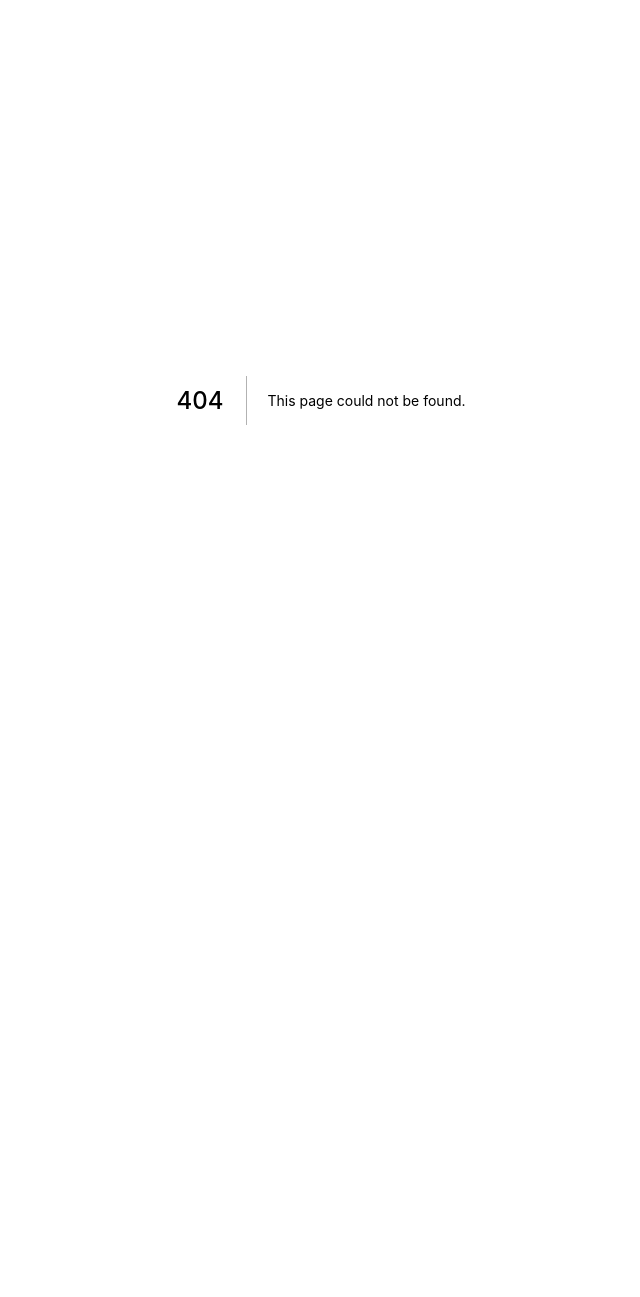
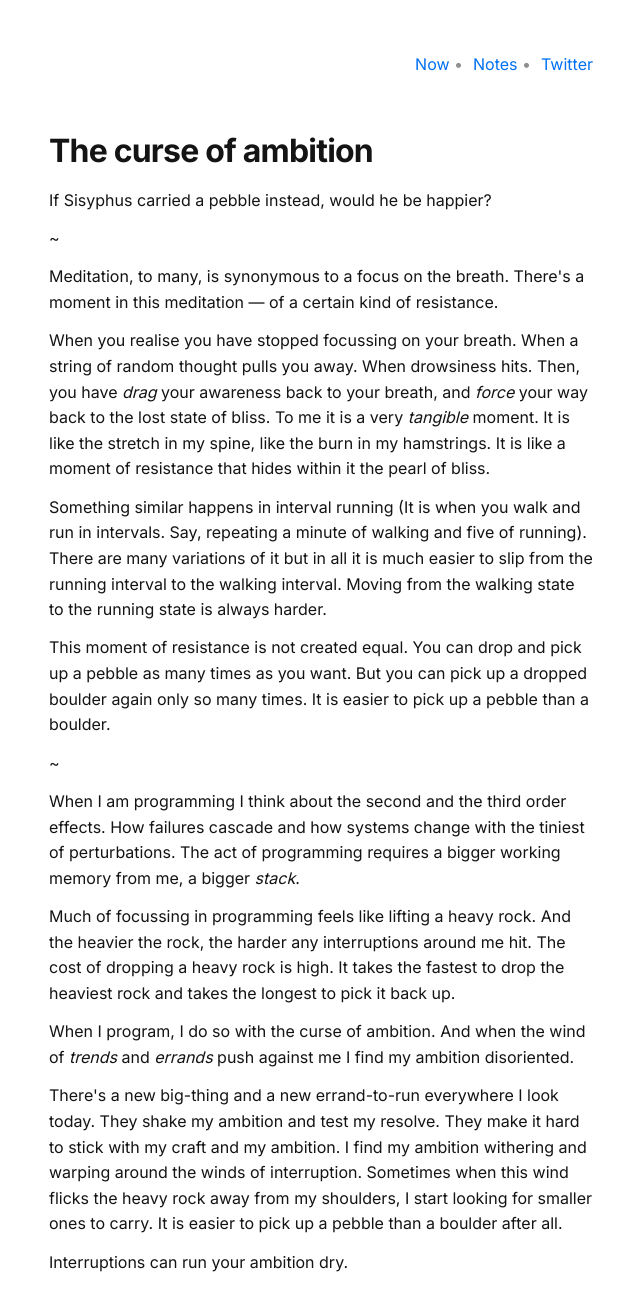
Before and after one commit to mnpw/mrinal.pw, a Next.js app: page /curse-of-ambition in a window 1280 px wide. Before the commit this address had no page. Shown: the top 1297 px of the page, without its empty margins (319-959 px from the left). Before the commit the page ends 800 px from the top, so only its background shows below. Built offline with nearby package versions, Linux system fonts and the light colour scheme.

Commit message:
add 'curse of ambition'

```diff
--- a/package.json
+++ b/package.json
@@ -10,10 +10,10 @@
     "@react-three/fiber": "^8.0.27",
     "lamina": "^1.1.20",
     "leva": "^0.9.27",
-    "next": "^12.3.4",
-    "react": "^18.0.0",
+    "next": "^13.4.19",
+    "react": "^18.2.0",
     "react-clipboard.js": "^2.0.16",
-    "react-dom": "18.0.0",
+    "react-dom": "^18.2.0",
     "react-responsive": "^9.0.0-beta.10",
     "three": "^0.141.0",
     "yarn": "^1.22.19"
--- /dev/null
+++ b/pages/curse-of-ambition/index.js
@@ -0,0 +1,27 @@
+import Layout from "../../components/layout"
+import utilStyles from '../../styles/utils.module.css'
+
+export default function Posts() {
+    return (
+        <Layout>
+            <h2 className={utilStyles.headingXl}>The curse of ambition</h2>
+            <p>If Sisyphus carried a pebble instead, would he be happier?</p>
+            <p>~</p>
+            <p>Meditation, to many, is synonymous to a focus on the breath. There's a moment in this meditation — of a certain kind of resistance.</p>
+            <p>When you realise you have stopped focussing on your breath. When a string of random thought pulls you away. When drowsiness hits. Then, you have <em>drag</em> your awareness back to your breath, and <em>force</em> your way back to the lost state of bliss. To me it is a very <em>tangible</em> moment. It is like the stretch in my spine, like the burn in my hamstrings. It is like a moment of resistance that hides within it the pearl of bliss.</p>
+            <p>Something similar happens in interval running (It is when you walk and run in intervals. Say, repeating a minute of walking and five of running). There are many variations of it but in all it is much easier to slip from the running interval to the walking interval. Moving from the walking state to the running state is always harder.</p>
+            <p>This moment of resistance is not created equal. You can drop and pick up a pebble as many times as you want. But you can pick up a dropped boulder again only so many times. It is easier to pick up a pebble than a boulder.</p>
+            <p>~</p>
+            <p>When I am programming I think about the second and the third order effects. How failures cascade and how systems change with the tiniest of perturbations. The act of programming requires a bigger working memory from me, a bigger <em>stack</em>.</p>
+            <p>Much of focussing in programming feels like lifting a heavy rock. And the heavier the rock, the harder any interruptions around me hit. The cost of dropping a heavy rock is high. It takes the fastest to drop the heaviest rock and takes the longest to pick it back up.</p>
+            <p>When I program, I do so with the curse of ambition. And when the wind of <em>trends</em> and <em>errands</em> push against me I find my ambition disoriented.</p>
+            <p>There's a new big-thing and a new errand-to-run everywhere I look today. They shake my ambition and test my resolve. They make it hard to stick with my craft and my ambition. I find my ambition withering and warping around the winds of interruption. Sometimes when this wind flicks the heavy rock away from my shoulders, I start looking for smaller ones to carry. It is easier to pick up a pebble than a boulder after all.</p>
+            <p>Interruptions can run your ambition dry.</p>
+            <p>~</p>
+            <p>All important things take time, they say, and I believe that. All important things are important because they require a copious amount of the most valuable currency there is — one's time and energy.</p>
+            <p>Importance is alchemy over time, it is the emergent property of concentrated energy.</p>
+            <p>Important becomes remarkable with the binding agent of ambition. Ambition guides time and energy to something remarkable. But when there are strong currents testing your ambition all around, it is not easy to keep going. The currents sway me in other directions, they tempt me to drop the boulder for the pebble.</p>
+            <p>If I carried a pebble instead of a boulder, would I be happier? I don't know. Perhaps I'll never know, for I am cursed with ambition.</p>
+        </Layout>
+    )
+}
--- a/pages/notes/index.js
+++ b/pages/notes/index.js
@@ -12,6 +12,9 @@ export default function Posts() {
                 <h3 className={utilStyles.headingMd}>2023</h3>
             </div>
             <ul className={utilStyles.list}>
+                <li className={utilStyles.listItem}>
+                    <span className={utilStyles.labelText + " " + utilStyles.tag}>20 aug</span> <Link href="/curse-of-ambition/" ><a>Ther curse of ambition</a></Link>
+                </li>
                 <li className={utilStyles.listItem}>
                     <span className={utilStyles.labelText + " " + utilStyles.tag}>29 jul</span> <Link href="/things-i-like/" ><a>Things I like</a></Link>
                 </li>
```
Also changed, not shown: 2 other files (tests, documents, lock files or other folders).
